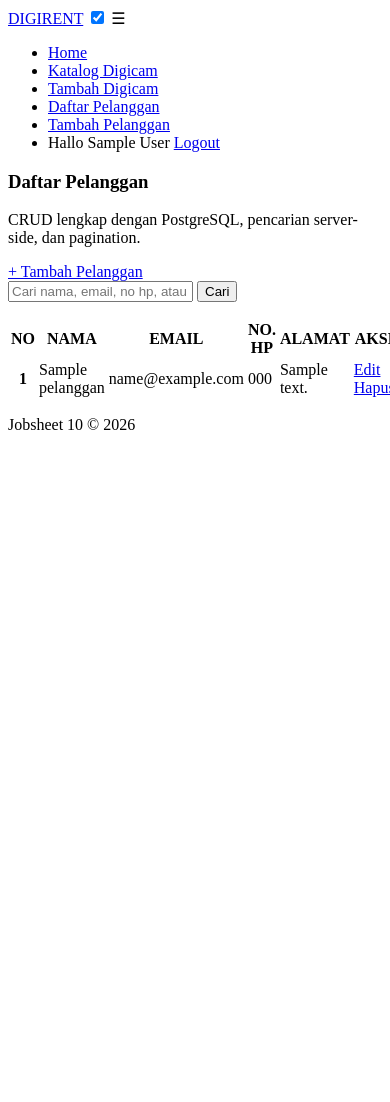
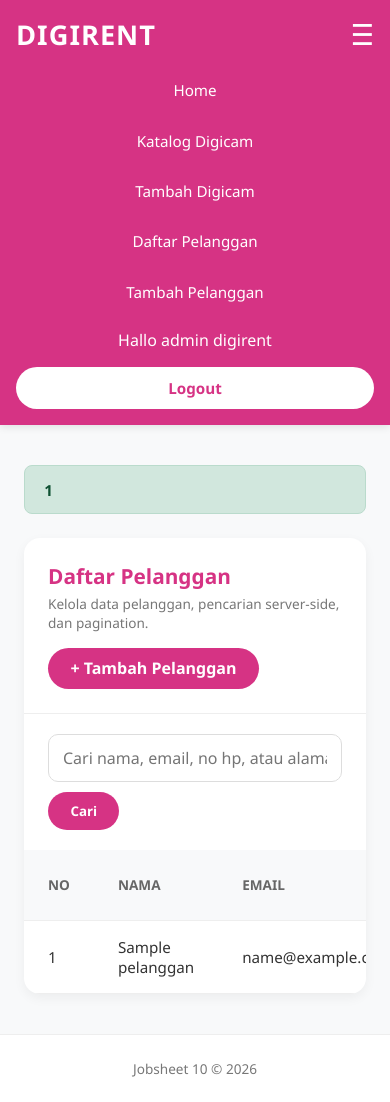
Before and after one commit to callistakushermyla731/digirent, a PHP site: page /pelanggan/list.php in a window 390 px wide, after a click that opens the changed part. Before the commit the page ends 430 px from the top, so only its background shows below. Run offline with PHP 8.4, Linux system fonts and the light colour scheme; the visitor is signed in with stand-in values (Sample User, id 1); tables that the repository leaves empty hold one stand-in row (values such as "Sample post"); some libraries are stand-ins or nearby versions.

Commit message:
Fix pelanggan pages

```diff
--- a/jobsheet10/assets/css/style.css
+++ b/jobsheet10/assets/css/style.css
@@ -975,3 +975,34 @@ footer {
 .pagination{display:flex;gap:7px;justify-content:center;margin-top:20px;flex-wrap:wrap}
 .pagination a{display:inline-flex;align-items:center;justify-content:center;min-width:38px;height:38px;padding:0 10px;border:1px solid #ddd;border-radius:9px;text-decoration:none;color:#555;background:#fff}
 .pagination a.active{background:#d63384;color:#fff;border-color:#d63384}
+
+
+/* Perbaikan Jobsheet 10: header, navigation, dan halaman pelanggan */
+.navbar-link-group { margin: 0; padding: 0; }
+.navbar-link-group li { list-style: none; }
+
+.table-header > div:first-child { flex: 1; }
+.table-header .btn-pink { flex-shrink: 0; }
+
+.search-form {
+    padding: 1.25rem 1.5rem 0;
+}
+
+.search-form input:focus {
+    border-color: #d63384;
+    box-shadow: 0 0 0 3px rgba(214, 51, 132, 0.10);
+}
+
+.form-card h2 { color: #d63384; }
+
+@media (max-width: 768px) {
+    header { padding: 1rem; }
+    .header-container { align-items: flex-start; }
+    .brand-title { margin-bottom: 0; font-size: 1.7rem; }
+    .hamburger-btn { display: block; right: 0; top: -2px; }
+    nav { width: 100%; display: none; margin-top: 1rem; }
+    .menu-toggle:checked ~ nav { display: block; }
+    nav ul { flex-direction: column; align-items: stretch; width: 100%; }
+    nav ul li { width: 100%; text-align: center; }
+    nav a { display: block; width: 100%; }
+}
--- a/jobsheet10/includes/header.php
+++ b/jobsheet10/includes/header.php
@@ -1,35 +1,37 @@
 <?php
-if (session_status() === PHP_SESSION_NONE) {
-    session_start();
-}
+// Menentukan path berdasarkan kedalaman halaman dari root project.
+$scriptPath = parse_url($_SERVER['SCRIPT_NAME'] ?? '', PHP_URL_PATH);
+$directory = trim(dirname($scriptPath), '/');
+$depth = ($directory === '') ? 0 : substr_count($directory, '/') + 1;
+$path = str_repeat('../', $depth);
+?>
+<!DOCTYPE html>
+<html lang="id">
+<head>
+    <meta charset="UTF-8">
+    <meta name="viewport" content="width=device-width, initial-scale=1.0">
+    <title>DIGIRENT</title>
+    <link rel="stylesheet" href="<?= $path ?>assets/css/style.css">
+</head>
+<body>
 
-$folder = basename(dirname($_SERVER['SCRIPT_FILENAME']));
-$base = in_array($folder, ['digicam', 'pelanggan', 'diagram', 'auth']) ? '../' : '';
-?>
 <header>
     <div class="header-container">
-        <a href="<?= $base ?>index.php" class="brand-title">DIGIRENT</a>
+        <a class="brand-title" href="<?= $path ?>index.php">DIGIRENT</a>
 
         <input type="checkbox" id="menu-toggle" class="menu-toggle">
         <label for="menu-toggle" class="hamburger-btn">☰</label>
 
         <nav>
             <ul>
-                <li><a href="<?= $base ?>index.php">Home</a></li>
-                <li><a href="<?= $base ?>digicam/list.php">Katalog Digicam</a></li>
-                <li><a href="<?= $base ?>digicam/tambah.php">Tambah Digicam</a></li>
-                <li><a href="<?= $base ?>pelanggan/list.php">Daftar Pelanggan</a></li>
-                <li><a href="<?= $base ?>pelanggan/tambah.php">Tambah Pelanggan</a></li>
-
+                <li><a href="<?= $path ?>index.php">Home</a></li>
+                <li><a href="<?= $path ?>digicam/list.php">Katalog Digicam</a></li>
+                <li><a href="<?= $path ?>digicam/tambah.php">Tambah Digicam</a></li>
+                <li><a href="<?= $path ?>pelanggan/list.php">Daftar Pelanggan</a></li>
+                <li><a href="<?= $path ?>pelanggan/tambah.php">Tambah Pelanggan</a></li>
                 <?php if (isset($_SESSION['user_id'])): ?>
-                    <li class="auth-group">
-                        <span class="btn-login user-btn">
-                            Hallo <?= htmlspecialchars($_SESSION['nama']) ?>
-                        </span>
-                        <a href="<?= $base ?>auth/logout.php" class="btn-login logout-btn">Logout</a>
-                    </li>
-                <?php else: ?>
-                    <li><a href="<?= $base ?>auth/login.php" class="btn-login">Login</a></li>
+                    <li><span style="color:white;padding:0.5rem 0.8rem;display:inline-block;">Hallo admin digirent</span></li>
+                    <li><a href="<?= $path ?>auth/logout.php" class="btn-login">Logout</a></li>
                 <?php endif; ?>
             </ul>
         </nav>
--- a/jobsheet10/pelanggan/list.php
+++ b/jobsheet10/pelanggan/list.php
@@ -2,97 +2,153 @@
 require_once '../includes/auth.php';
 require_once '../includes/koneksi.php';
 
-// Ambil keyword pencarian jika ada
-$search = isset($_GET['search']) ? trim($_GET['search']) : '';
+$search = trim($_GET['search'] ?? '');
+$page = max(1, (int)($_GET['page'] ?? 1));
+$per_page = 10;
+$offset = ($page - 1) * $per_page;
 
-// Query data pelanggan menggunakan PDO melalui $pdo dari koneksi.php
-if (!empty($search)) {
-    $query = "SELECT * FROM pelanggan
-              WHERE nama ILIKE :search OR email ILIKE :search OR no_hp ILIKE :search OR alamat ILIKE :search
-              ORDER BY id ASC";
-    $stmt = $pdo->prepare($query);
-    $stmt->execute(['search' => '%' . $search . '%']);
-} else {
-    $query = "SELECT * FROM pelanggan ORDER BY id ASC";
-    $stmt = $pdo->query($query);
+$where = '';
+$params = [];
+
+if ($search !== '') {
+    $where = "where nama ilike :search or email ilike :search or no_hp ilike :search or alamat ilike :search";
+    $params['search'] = '%' . $search . '%';
 }
 
-$pelanggan = $stmt->fetchAll(PDO::FETCH_ASSOC);
+$count_stmt = $pdo->prepare("select count(*) from pelanggan $where");
+foreach ($params as $key => $value) {
+    $count_stmt->bindValue(':' . $key, $value, PDO::PARAM_STR);
+}
+$count_stmt->execute();
+$total = (int)$count_stmt->fetchColumn();
 
-include '../includes/header.php';
+$query = "select id, nama, email, no_hp, alamat
+          from pelanggan
+          $where
+          order by id asc
+          limit :limit offset :offset";
+
+$stmt = $pdo->prepare($query);
+foreach ($params as $key => $value) {
+    $stmt->bindValue(':' . $key, $value, PDO::PARAM_STR);
+}
+$stmt->bindValue(':limit', $per_page, PDO::PARAM_INT);
+$stmt->bindValue(':offset', $offset, PDO::PARAM_INT);
+$stmt->execute();
+$data = $stmt->fetchAll();
+
+$total_pages = max(1, (int)ceil($total / $per_page));
 ?>
 
-<div class="card card-custom">
-    <div class="card-body">
-        <!-- Header & Tombol Tambah Pelanggan -->
-        <div class="d-flex justify-content-between align-items-center mb-4">
+<!DOCTYPE html>
+<html lang="id">
+<head>
+    <meta charset="UTF-8">
+    <meta name="viewport" content="width=device-width, initial-scale=1.0">
+    <title>Daftar Pelanggan - DIGIRENT</title>
+    <link rel="stylesheet" href="../assets/css/style.css">
+</head>
+<body>
+
+<?php include '../includes/header.php'; ?>
+
+<main class="container">
+
+    <?php if (isset($_SESSION['pesan'])): ?>
+        <div class="alert alert-success">
+            <?= htmlspecialchars($_SESSION['pesan']) ?>
+        </div>
+        <?php unset($_SESSION['pesan']); ?>
+    <?php endif; ?>
+
+    <?php if (isset($_SESSION['error'])): ?>
+        <div class="alert alert-danger">
+            <?= htmlspecialchars($_SESSION['error']) ?>
+        </div>
+        <?php unset($_SESSION['error']); ?>
+    <?php endif; ?>
+
+    <div class="table-card">
+        <div class="table-header">
             <div>
-                <h3 class="fw-bold text-pink mb-1">Daftar Pelanggan</h3>
-                <p class="text-muted mb-0">CRUD lengkap dengan PostgreSQL, pencarian server-side, dan pagination.</p>
+                <h2>Daftar Pelanggan</h2>
+                <p>Kelola data pelanggan, pencarian server-side, dan pagination.</p>
             </div>
-            <a href="tambah.php" class="btn btn-pink text-white rounded-pill px-4 fw-semibold">
-                + Tambah Pelanggan
-            </a>
+            <a href="tambah.php" class="btn-pink">+ Tambah Pelanggan</a>
         </div>
 
-        <!-- Form Pencarian (Search Bar) -->
-        <form method="GET" action="list.php" class="mb-4">
-            <div class="input-group">
-                <input type="text" name="search" class="form-control rounded-start-pill border-end-0 ps-3"
-                       placeholder="Cari nama, email, no hp, atau alamat..."
-                       value="<?= htmlspecialchars($search) ?>">
-                <button type="submit" class="btn btn-pink text-white rounded-end-pill px-4 fw-semibold">
-                    Cari
-                </button>
-            </div>
+        <form method="get" action="list.php" class="search-form">
+            <input
+                type="text"
+                name="search"
+                value="<?= htmlspecialchars($search) ?>"
+                placeholder="Cari nama, email, no hp, atau alamat..."
+            >
+            <button type="submit" class="btn-pink">Cari</button>
+            <?php if ($search !== ''): ?>
+                <a href="list.php" class="btn-outline">Reset</a>
+            <?php endif; ?>
         </form>
 
-        <!-- Tabel Daftar Pelanggan -->
         <div class="table-responsive">
-            <table class="table table-hover align-middle">
-                <thead class="table-light text-uppercase small text-muted">
+            <table>
+                <thead>
                     <tr>
-                        <th scope="col" width="5%">NO</th>
-                        <th scope="col">NAMA</th>
-                        <th scope="col">EMAIL</th>
-                        <th scope="col">NO. HP</th>
-                        <th scope="col">ALAMAT</th>
-                        <th scope="col" class="text-center" width="15%">AKSI</th>
+                        <th>No</th>
+                        <th>Nama</th>
+                        <th>Email</th>
+                        <th>No. HP</th>
+                        <th>Alamat</th>
+                        <th>Aksi</th>
                     </tr>
                 </thead>
                 <tbody>
-                    <?php if (!empty($pelanggan)): ?>
-                        <?php $no = 1; foreach ($pelanggan as $row): ?>
+                    <?php if ($data): ?>
+                        <?php $no = $offset + 1; ?>
+                        <?php foreach ($data as $row): ?>
                             <tr>
-                                <th><?= $no++ ?></th>
-                                <td class="fw-medium"><?= htmlspecialchars($row['nama']) ?></td>
+                                <td><?= $no++ ?></td>
+                                <td><?= htmlspecialchars($row['nama']) ?></td>
                                 <td><?= htmlspecialchars($row['email']) ?></td>
                                 <td><?= htmlspecialchars($row['no_hp']) ?></td>
                                 <td><?= htmlspecialchars($row['alamat']) ?></td>
-                                <td class="text-center">
-                                    <a href="edit.php?id=<?= $row['id'] ?>"
-                                       class="btn btn-sm btn-outline-primary rounded-pill px-3 me-1">
-                                       Edit
-                                    </a>
-                                    <a href="hapus.php?id=<?= $row['id'] ?>"
-                                       class="btn btn-sm btn-pink-light text-pink rounded-pill px-3"
-                                       onclick="return confirm('Apakah Anda yakin ingin menghapus pelanggan ini?')">
-                                       Hapus
-                                    </a>
+                                <td class="actions">
+                                    <a href="edit.php?id=<?= (int)$row['id'] ?>" class="btn-action btn-edit">Edit</a>
+
+                                    <form action="hapus.php" method="post" class="inline-form"
+                                          onsubmit="return confirm('Apakah Anda yakin ingin menghapus pelanggan ini?');">
+                                        <input type="hidden" name="id" value="<?= (int)$row['id'] ?>">
+                                        <button type="submit" class="btn-action btn-delete">Hapus</button>
+                                    </form>
                                 </td>
                             </tr>
                         <?php endforeach; ?>
                     <?php else: ?>
                         <tr>
-                            <td colspan="6" class="text-center py-4 text-muted">
-                                Data pelanggan tidak ditemukan.
-                            </td>
+                            <td colspan="6" class="empty-state">Data pelanggan tidak ditemukan.</td>
                         </tr>
                     <?php endif; ?>
                 </tbody>
             </table>
         </div>
+
+        <?php if ($total_pages > 1): ?>
+            <div class="pagination">
+                <?php for ($i = 1; $i <= $total_pages; $i++): ?>
+                    <a
+                        class="<?= $i === $page ? 'active' : '' ?>"
+                        href="?page=<?= $i ?>&search=<?= urlencode($search) ?>"
+                    >
+                        <?= $i ?>
+                    </a>
+                <?php endfor; ?>
+            </div>
+        <?php endif; ?>
     </div>
-</div>
+
+</main>
 
 <?php include '../includes/footer.php'; ?>
+
+</body>
+</html>
```
Also changed, not shown: jobsheet10/index.php (+4 -4 lines), jobsheet10/pelanggan/tambah.php (+77 -36 lines), jobsheet10/digicam/edit.php (line endings or trailing spaces).
